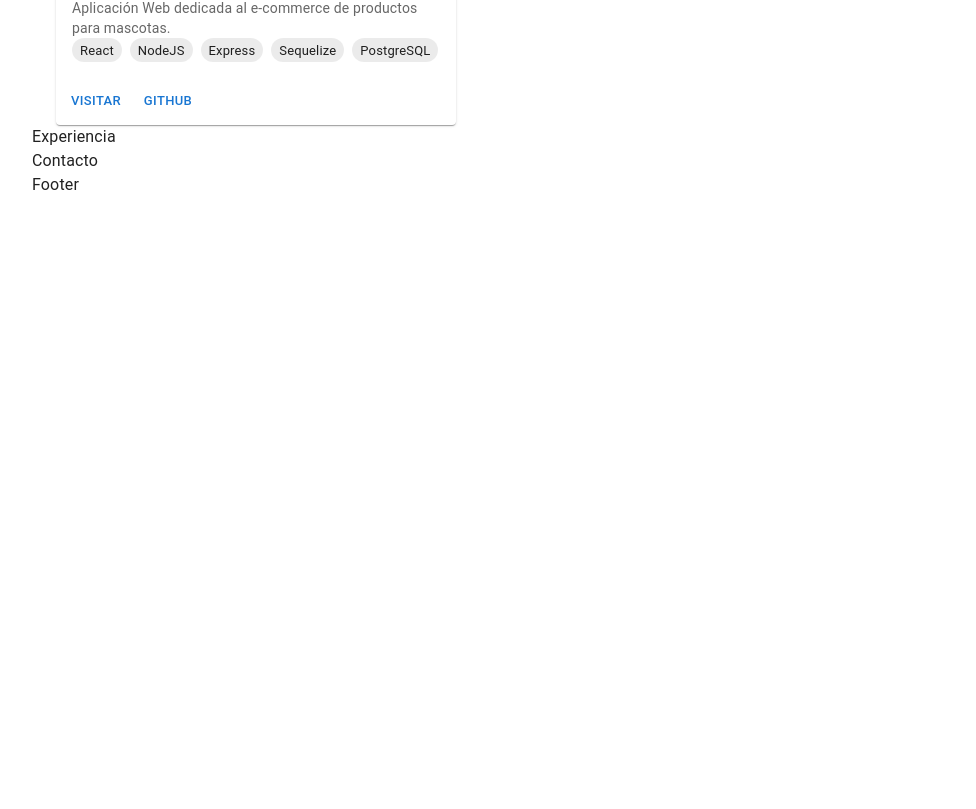
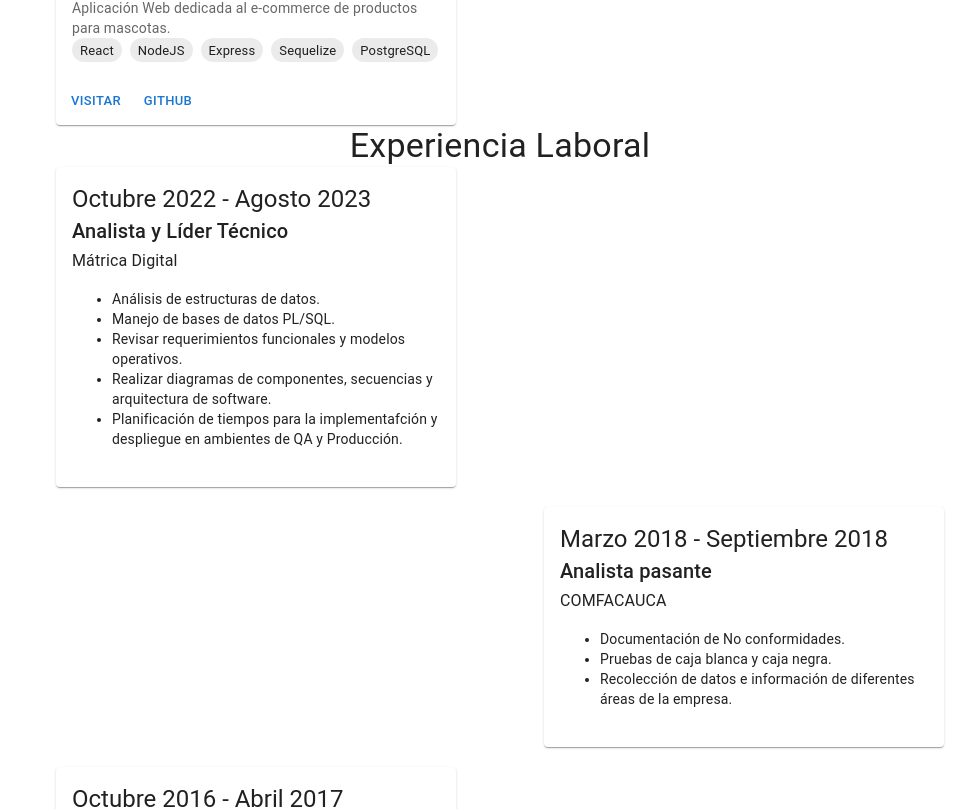
Before and after one commit to SebastianSamboni/my-portfolio, a React (Create React App) app: page /my-stack in a window 1280 px wide. Shown: the part 895-1704 px from the top of the page, without its empty margins (240-1216 px from the left). Before the commit the page ends 1140 px from the top, so only its background shows below. Built offline with nearby package versions, Linux system fonts and the light colour scheme.

Commit message:
Implement job card on Experience component

```diff
--- a/src/components/InfoCard.jsx
+++ b/src/components/InfoCard.jsx
@@ -18,8 +18,8 @@ const InfoCard = ({ timeWorked, company, jobTitle, responsabilities, index }) =>
                 <Typography variant='subtitle1'>{company}</Typography>
                 <Typography variant='body2'>
                     <ul>
-                        {responsabilities.map((responsability, index) => (
-                            <li key={index}>{responsability}</li>
+                        {responsabilities.map((responsability, id) => (
+                            <li key={id}>{responsability}</li>
                         ))}
                     </ul>
                 </Typography>
--- a/src/components/ProjectCard.jsx
+++ b/src/components/ProjectCard.jsx
@@ -11,14 +11,14 @@ import {
 } from '@mui/material'
 import React from 'react'
 
-const ProjectCard = ({ name, description, type, stack, site, git, image }) => {
+const ProjectCard = ({ name, description, type, stack, url_site, git_url, img }) => {
 
     return (
         <Card sx={{ width: 400}}>
             <CardMedia
                 sx={{ height: 140 }}
                 component='img'
-                image={image}
+                image={img}
                 title={name}
             />
             <CardContent>
@@ -52,14 +52,14 @@ const ProjectCard = ({ name, description, type, stack, site, git, image }) => {
             </CardContent>
             <CardActions>
                 <Button size='small'
-                    href={site}
+                    href={url_site}
                     target='_blank'
                     rel='noopener noreferrer'
                 >
                     Visitar
                 </Button>
                 <Button size='small'
-                    href={git}
+                    href={git_url}
                     target='_blank'
                     rel='noopener noreferrer'
                 >
--- a/src/data/infoArrays.js
+++ b/src/data/infoArrays.js
@@ -90,7 +90,7 @@ export const jobs = [
         timeWorked: 'Octubre 2022 - Agosto 2023',
         company: 'Mátrica Digital',
         jobTitle: 'Analista y Líder Técnico',
-        responsibilities: [
+        responsabilities: [
             'Análisis de estructuras de datos.',
             'Manejo de bases de datos PL/SQL.',
             'Revisar requerimientos funcionales y modelos operativos.',
@@ -101,7 +101,7 @@ export const jobs = [
         timeWorked: 'Marzo 2018 - Septiembre 2018',
         company: 'COMFACAUCA',
         jobTitle: 'Analista pasante',
-        responsibilities: [
+        responsabilities: [
             'Documentación de No conformidades.',
             'Pruebas de caja blanca y caja negra.',
             'Recolección de datos e información de diferentes áreas de la empresa.'
@@ -110,7 +110,7 @@ export const jobs = [
         timeWorked: 'Octubre 2016 - Abril 2017',
         company: 'Semillero SENNOVA SENA',
         jobTitle: 'Analista Desarrollador',
-        responsibilities: [
+        responsabilities: [
             'Recolección de Información.',
             'Trabajo de campo.',
             'Documentación inicial del proyecto.'
--- a/src/pages/Experience.jsx
+++ b/src/pages/Experience.jsx
@@ -1,10 +1,18 @@
+import { Container, Typography } from '@mui/material'
 import React from 'react'
+import { jobs } from '../data/infoArrays'
+import InfoCard from '../components/InfoCard'
 
 const Experience = () => {
     return (
-        <div>
-            Experiencia
-        </div>
+        <Container>
+            <Typography variant='h4' textAlign='center'>
+                Experiencia Laboral
+            </Typography>
+            {jobs.map((job, index) => (
+                <InfoCard key={index} {...job} index={index} />
+            ))}
+        </Container>
     )
 }
 
--- a/src/pages/Projects.jsx
+++ b/src/pages/Projects.jsx
@@ -12,15 +12,7 @@ const Projects = () => {
             <Grid container spacing={2}>
                 {projects.map((project, index) => (
                     <Grid item key={index} xs={12} md={6}>
-                        <ProjectCard
-                            name={project.name}
-                            description={project.description}
-                            type={project.type}
-                            stack={project.stack}
-                            site={project.url_site}
-                            git={project.git_url}
-                            image={project.img}
-                        />
+                        <ProjectCard {...project} />
                     </Grid>
                 ))}
             </Grid>
```
